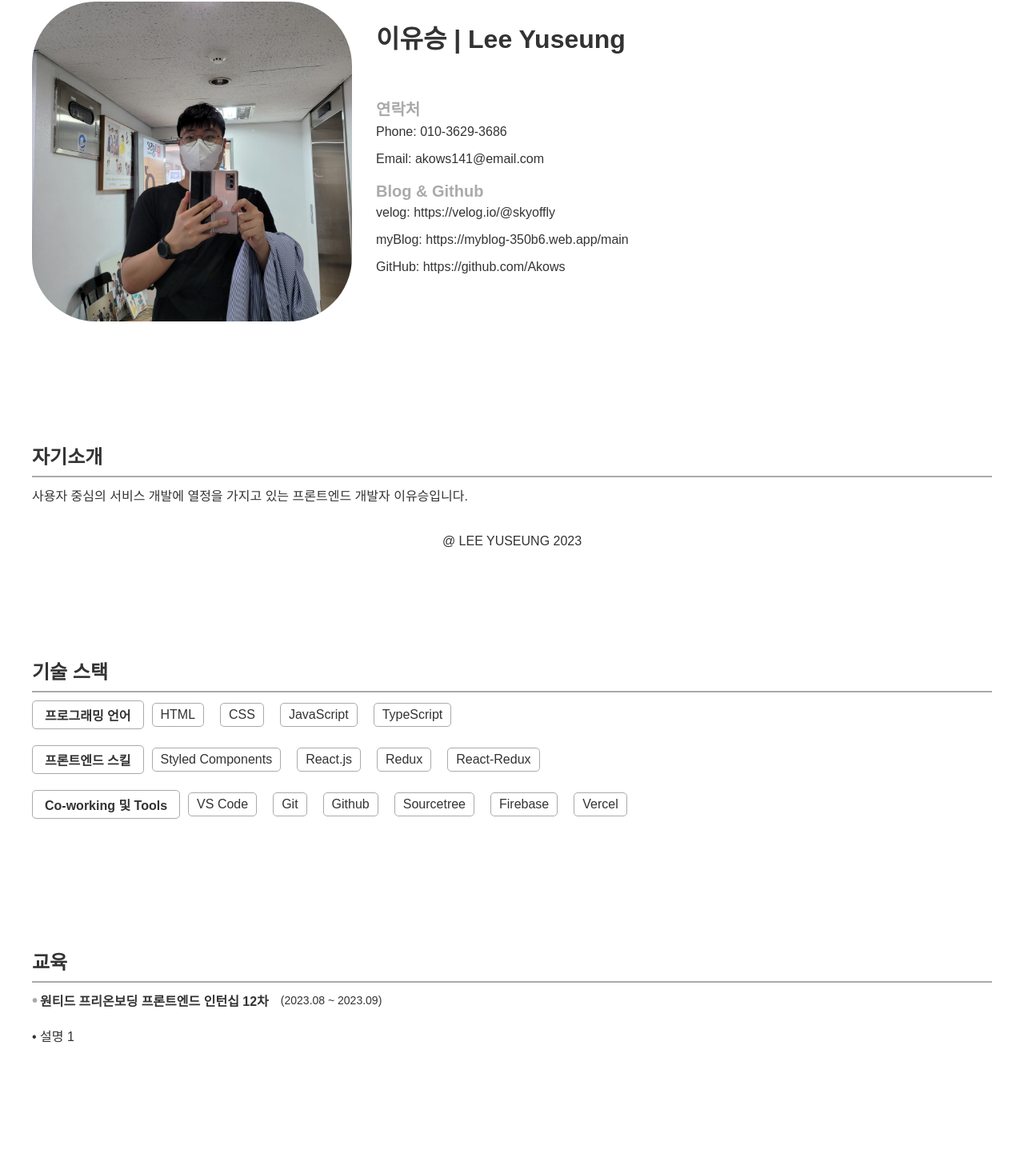
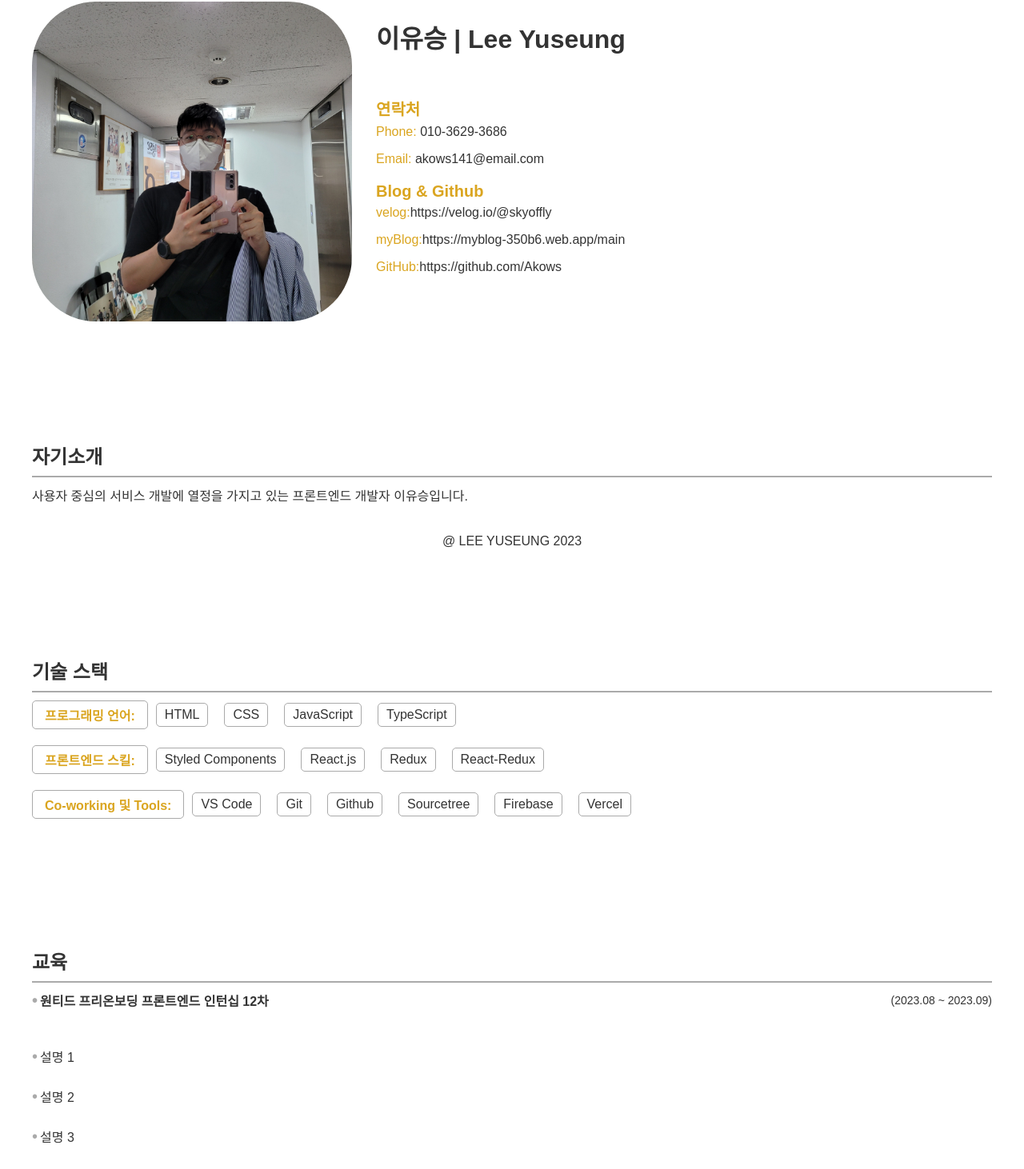
Before and after one commit to Akows/myPortfolio, a React (Create React App) app: page /introducemyself in a window 1280 px wide. Shown: the part 98-1560 px from the top of the page at 80% size. Built offline with nearby package versions, Linux system fonts and the light colour scheme; a web font is replaced by a local one.

Commit message:
Design: IntroduceMyself 컴포넌트의 디자인 1차 구현 완료. (주요 텍스트들의 구별방법 고안 및 테마 변경 기능에 연동, 교육 파트의 기존 디자인이 의도와 다르게 출력되는 문제를 해결.)

```diff
--- a/src/pages/IntroduceMyself.tsx
+++ b/src/pages/IntroduceMyself.tsx
@@ -47,13 +47,18 @@ const SubTitle = styled.h3`
   font-size: 20px;
   margin-bottom: -20px;
   font-weight: bold;
-  color: ${props => props.theme.secondaryText};
+  color: ${props => props.theme.emphasisColor}; // 강조 색상으로 변경
 `;
 
 const InfoText = styled.p`
   font-size: 16px;
   margin-bottom: -10px;
   color: ${props => props.theme.primaryText};
+
+  // 강조하고 싶은 텍스트에 클래스 이름을 추가해 색상을 변경
+  span.emphasized {
+    color: ${props => props.theme.emphasisColor};
+  }
 `;
 
 const Section = styled.div`
@@ -93,6 +98,11 @@ const CategoryTag = styled.span`
   border: 1px solid ${props => props.theme.secondaryText};
   border-radius: 5px;
   font-weight: bold;
+
+  // 강조하고 싶은 텍스트에 클래스 이름을 추가해 색상을 변경
+  span.emphasized {
+    color: ${props => props.theme.emphasisColor};
+  }
 `;
 
 const SkillItem = styled.span`
@@ -111,8 +121,10 @@ const Education = styled.div`
 
 const EducationItem = styled.div`
   display: flex;
+  justify-content: space-between; // 양 끝에 내부 아이템들을 위치시킵니다.
   align-items: center;
   gap: 15px;
+  margin-bottom: 10px; // 여백 추가
 `;
 
 const EducationContent = styled.span`
@@ -136,6 +148,22 @@ const EducationDate = styled.span`
   font-size: 14px;
 `;
 
+const Description = styled.p`
+  padding-left: 10px;
+  position: relative;
+  margin-bottom: -10px;
+
+  &::before {
+    content: '•';
+    position: absolute;
+    left: 0;
+    top: 50%;
+    transform: translateY(-50%);
+    font-size: 20px;
+    color: ${props => props.theme.secondaryText};
+  }
+`;
+
 const IntroduceMyself: React.FC = () => {
   return (
     <IntroduceWrapper>
@@ -146,13 +174,26 @@ const IntroduceMyself: React.FC = () => {
             <h1>이유승 | Lee Yuseung</h1>
 
             <SubTitle>연락처</SubTitle>
-            <InfoText>Phone: 010-3629-3686</InfoText>
-            <InfoText>Email: akows141@email.com</InfoText>
+            <InfoText>
+              <span className="emphasized">Phone:</span> 010-3629-3686
+            </InfoText>
+            <InfoText>
+              <span className="emphasized">Email:</span> akows141@email.com
+            </InfoText>
 
             <SubTitle>Blog & Github</SubTitle>
-            <InfoText>velog: https://velog.io/@skyoffly</InfoText>
-            <InfoText>myBlog: https://myblog-350b6.web.app/main</InfoText>
-            <InfoText>GitHub: https://github.com/Akows</InfoText>
+            <InfoText>
+              <span className="emphasized">velog:</span>
+              https://velog.io/@skyoffly
+            </InfoText>
+            <InfoText>
+              <span className="emphasized">myBlog:</span>
+              https://myblog-350b6.web.app/main
+            </InfoText>
+            <InfoText>
+              <span className="emphasized">GitHub:</span>
+              https://github.com/Akows
+            </InfoText>
           </div>
         </PersonalInfo>
 
@@ -173,7 +214,9 @@ const IntroduceMyself: React.FC = () => {
           <h2>기술 스택</h2>
           <Skill>
             <SkillCategory>
-              <CategoryTag>프로그래밍 언어</CategoryTag>
+              <CategoryTag>
+                <span className="emphasized">프로그래밍 언어:</span>
+              </CategoryTag>
               <SkillItem>HTML</SkillItem>
               <SkillItem>CSS</SkillItem>
               <SkillItem>JavaScript</SkillItem>
@@ -181,7 +224,9 @@ const IntroduceMyself: React.FC = () => {
             </SkillCategory>
 
             <SkillCategory>
-              <CategoryTag>프론트엔드 스킬</CategoryTag>
+              <CategoryTag>
+                <span className="emphasized">프론트엔드 스킬:</span>
+              </CategoryTag>
               <SkillItem>Styled Components</SkillItem>
               <SkillItem>React.js</SkillItem>
               <SkillItem>Redux</SkillItem>
@@ -189,7 +234,9 @@ const IntroduceMyself: React.FC = () => {
             </SkillCategory>
 
             <SkillCategory>
-              <CategoryTag>Co-working 및 Tools</CategoryTag>
+              <CategoryTag>
+                <span className="emphasized">Co-working 및 Tools:</span>
+              </CategoryTag>
               <SkillItem>VS Code</SkillItem>
               <SkillItem>Git</SkillItem>
               <SkillItem>Github</SkillItem>
@@ -209,7 +256,10 @@ const IntroduceMyself: React.FC = () => {
               </EducationContent>
               <EducationDate>(2023.08 ~ 2023.09)</EducationDate>
             </EducationItem>
-            • 설명 1
+            <Description>설명 1</Description>
+            <Description>설명 2</Description>
+            <Description>설명 3</Description>
+            <Description>설명 4</Description>
           </Education>
         </Section>
       </ContentWrapper>
--- a/src/router/AppRouter.tsx
+++ b/src/router/AppRouter.tsx
@@ -21,6 +21,7 @@ const themes = {
     togglebuttoncolor: '#fff',
     secondaryBackground: 'rgba(255, 255, 255, 0.8)', // span 태그의 배경색
     hoverBackground: 'rgba(255, 255, 255, 0.3)', // hover 시의 배경색
+    emphasisColor: '#DAA520', // Soft Gold
   },
   black: {
     primaryBackground: '#333',
@@ -31,6 +32,7 @@ const themes = {
     togglebuttoncolor: '#333',
     secondaryBackground: 'rgba(0, 0, 0, 0.8)', // span 태그의 배경색
     hoverBackground: 'rgba(0, 0, 0, 0.6)', // hover 시의 배경색
+    emphasisColor: '#001F3F', // Deep Navy
   },
 };
 
```
